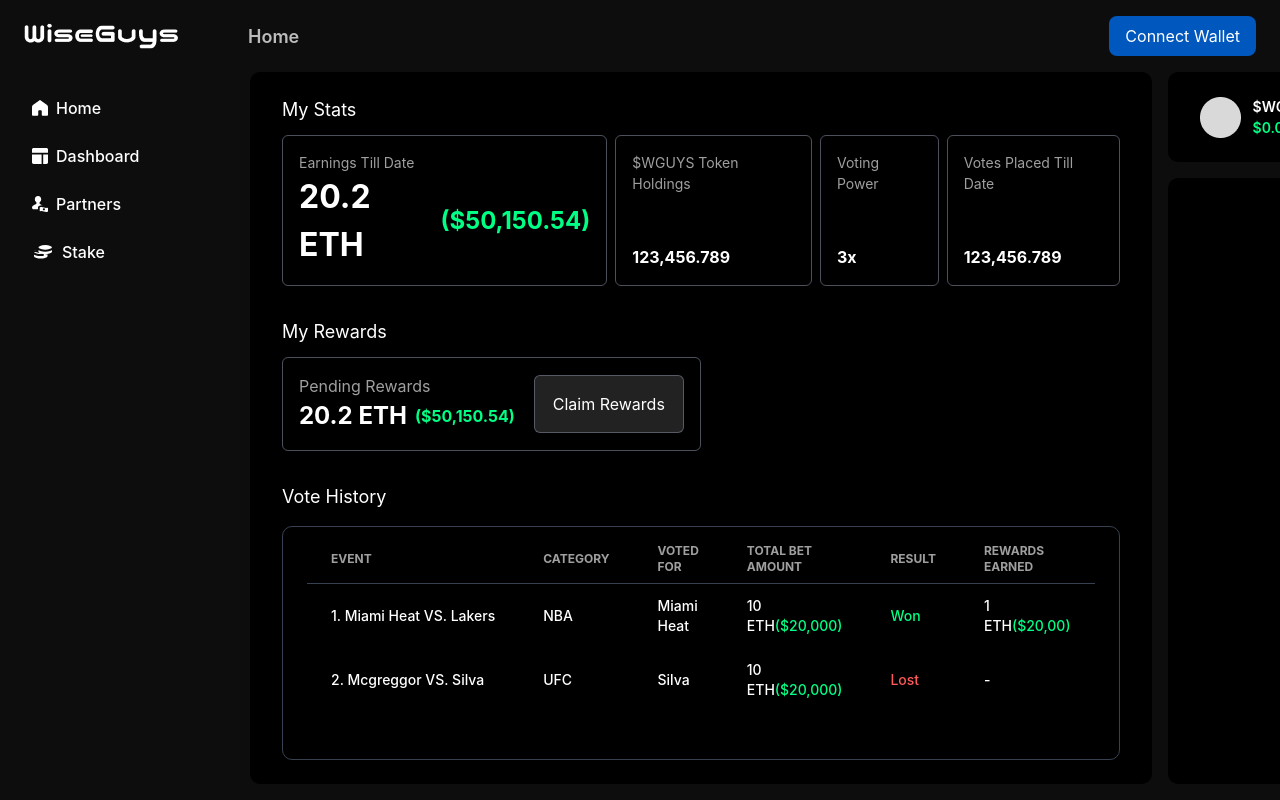
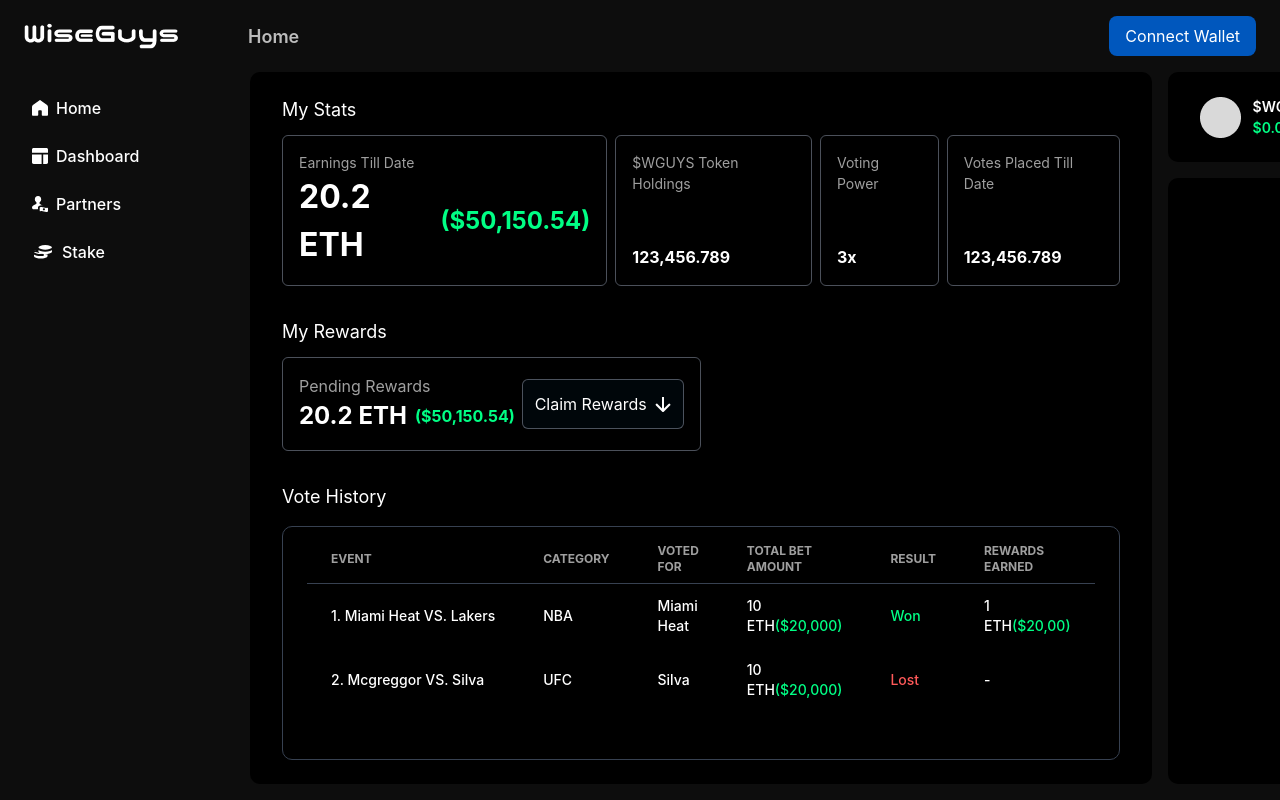
Before and after one commit to smile1130/wiseguys, a React (Create React App) app: page /dashboard in a window 1280 px wide. Shown: the top 800 px of the page. Built offline with nearby package versions, Linux system fonts and the light colour scheme.

Commit message:
change claim button

```diff
--- a/src/pages/Dashboard/index.tsx
+++ b/src/pages/Dashboard/index.tsx
@@ -44,8 +44,9 @@ const Dashboard = () => {
                 </div>
               </div>
 
-              <button className="bg-[#222222] w-[150px] rounded-md p-4 border border-gray-500/70">
-                Claim Rewards
+              <button className="bg-[#00060a] rounded-md px-3 py-3 border border-gray-500/70 flex items-center gap-2">
+                <span>Claim Rewards</span>
+                <img src="/arrow.png" />
               </button>
             </div>
           </div>
```
Also changed, not shown: public/arrow.png (added).
